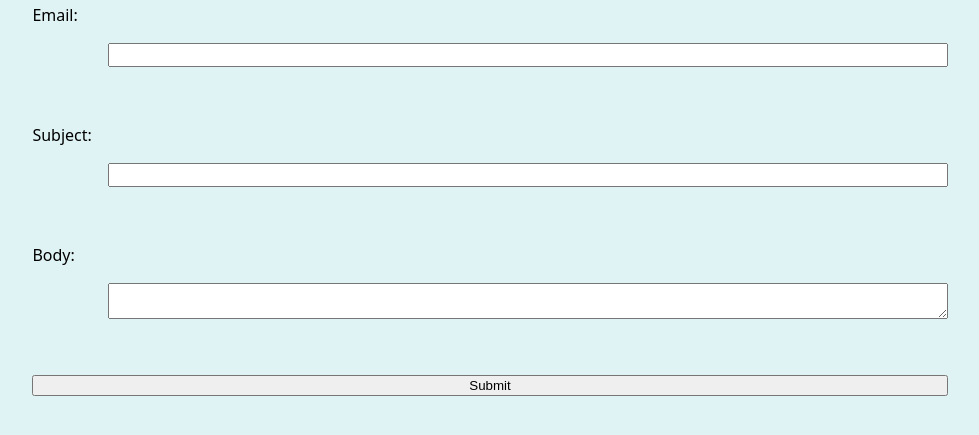
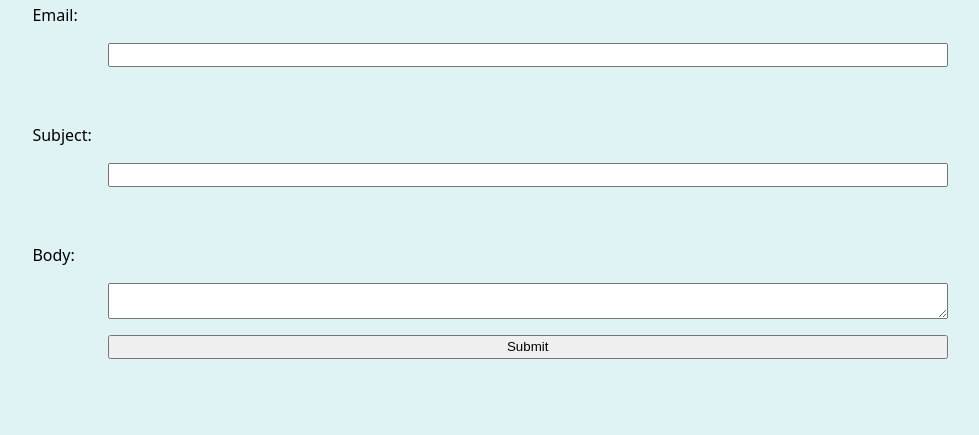
Before and after one commit to Leandr0ER/Portfolio1, a plain HTML site: page contact/index.html in a window 1280 px wide. Shown: the part 175-610 px from the top of the page, without its empty margins (150-1129 px from the left). Drawn offline with Linux system fonts and the light colour scheme.

Commit message:
upd lab2

```diff
--- a/style.css
+++ b/style.css
@@ -90,6 +90,6 @@ form label{
     grid-template-columns: subgrid;
 }
 
-label, button{
+label, #button{
     grid-column: 1 / -1;
 }
```
Also changed, not shown: index.html (+1 -1 lines).
